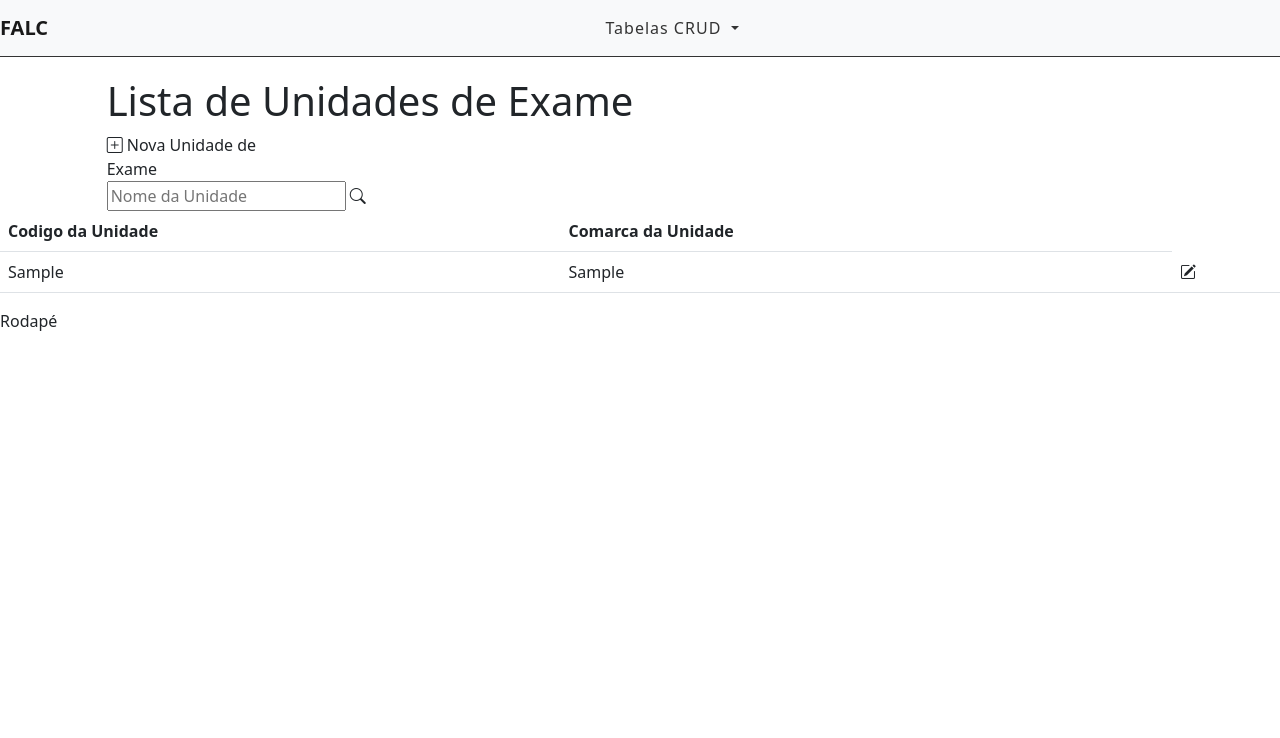
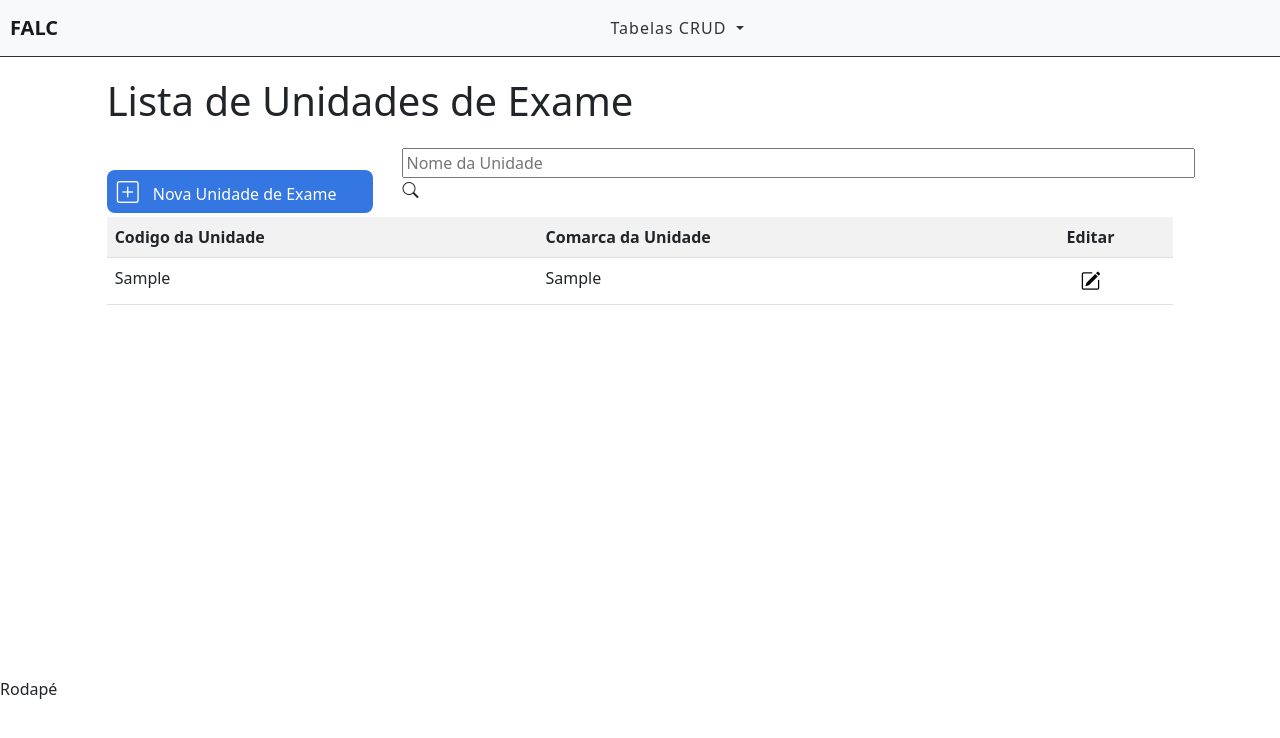
Before and after one commit to MsouzaLeo/TFG_Front, a Django app: page /uniexa/ in a window 1280 px wide. Shown: the top 738 px of the page. Run offline with Django 3.2, Linux system fonts and the light colour scheme; tables that the repository leaves empty hold one stand-in row (values such as "Sample post"); parts of the project's set-up code (start-up, migrations or seed data) failed here and were passed over; some libraries are stand-ins or nearby versions.

Commit message:
Style da pagina

```diff
--- a/tables/static/css/styles.css
+++ b/tables/static/css/styles.css
@@ -1,5 +1,5 @@
 .container-fluid {
-    padding: 0px;
+    padding: 0px !important;
 }
 
 
@@ -16,9 +16,77 @@
 
 .navbar-brand {
     font-weight: bold;
+    padding-left: 10px;
 }
 
 .navbar-light .navbar-nav a.nav-link {
     color: #333;
     letter-spacing: 1px;
 }
+
+
+/*Icones*/
+
+.bi.bi-pencil-square {
+    color: rgb(0, 0, 0);
+    cursor: pointer;
+    margin: 5px;
+    font-size: 20px;
+}
+
+
+/*Botão adicionar*/
+
+.add-div {
+    background-color: #3476e2;
+    cursor: pointer;
+    display: inline-block;
+    color: white;
+    padding: 5px;
+    border-radius: 8px;
+    margin-right: 25px;
+    vertical-align: middle;
+}
+
+.bi.bi-plus-square {
+    color: white;
+    margin-right: 10px;
+    margin-left: 5px;
+    font-size: 22px;
+}
+
+
+/*Search*/
+
+.search-div {
+    padding: 0px;
+    margin-top: 15px;
+    margin-bottom: 15px;
+    display: inline-block;
+}
+
+.bi.bi-search {
+    top: 12px;
+    right: 26px;
+    cursor: pointer;
+}
+
+
+/*Tabelas*/
+
+.list-div {
+    padding: 0;
+}
+
+#edit_col {
+    text-align: center;
+}
+
+th {
+    vertical-align: middle;
+}
+
+#div_table {
+    overflow: scroll;
+    height: 460px;
+}
--- a/tables/templates/uniexa/list.html
+++ b/tables/templates/uniexa/list.html
@@ -1,27 +1,30 @@
 {% extends 'base.html' %} {% block title %} Lista de Unidades de Exame {% endblock %} {% block content %}
 <div class="offset-1 col-10 list-div">
     <h1>Lista de Unidades de Exame</h1>
-    <div class="col-2 add-div">
+    <div class="col-3 add-div">
         <i class="bi bi-plus-square"></i> Nova Unidade de Exame
     </div>
-    <div class="col-9 search-div">
-        <input type="text" id="search" name="search" placeholder="Nome da Unidade">
+    <div class="col-8 search-div">
+        <input type="text" id="search" name="search" placeholder="Nome da Unidade" size="80px">
         <i class="bi bi-search"></i>
-    </div>
     </div>
 
 
-<table class="table">
+    <div id="div_table">
+        <table class="table table-striped">
             <tr>
                 <th>Codigo da Unidade</th>
                 <th>Comarca da Unidade</th>
+                <th id="edit_col">Editar</th>
             </tr>
             {% for result in data %}
             <tr>
                 <td>{{ result.cod_unidade_exame }}</td>
                 <td>{{ result.comarca_da_unidade }}</td>
-        <td><i class="bi bi-pencil-square"></i></td>
+                <td id="edit_col"><i class="bi bi-pencil-square"></i></td>
             </tr>
             {% endfor %}
         </table>
+    </div>
+</div>
 {% endblock %}
```
Also changed, not shown: tables/templates/especie/list.html (+12 -6 lines), tables/templates/natureza/list.html (+7 -4 lines), tables/templates/perito/list.html (+7 -4 lines), tables/templates/unires/list.html (+9 -6 lines). Lines whose indentation alone changed are shown as unchanged.
